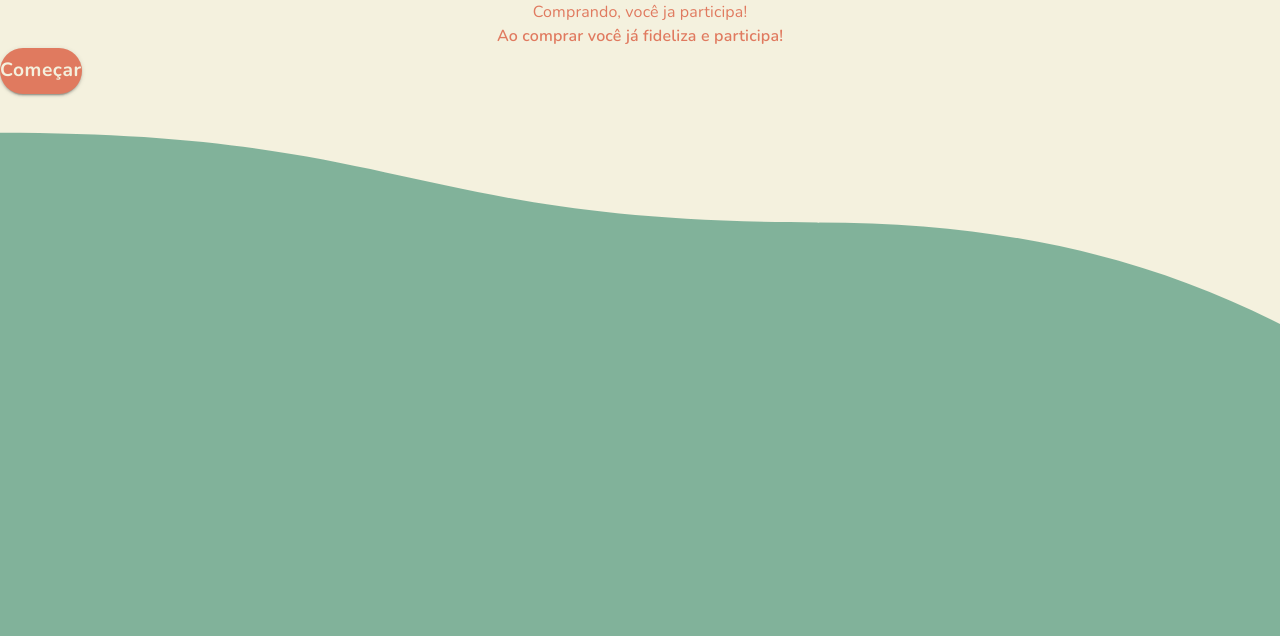
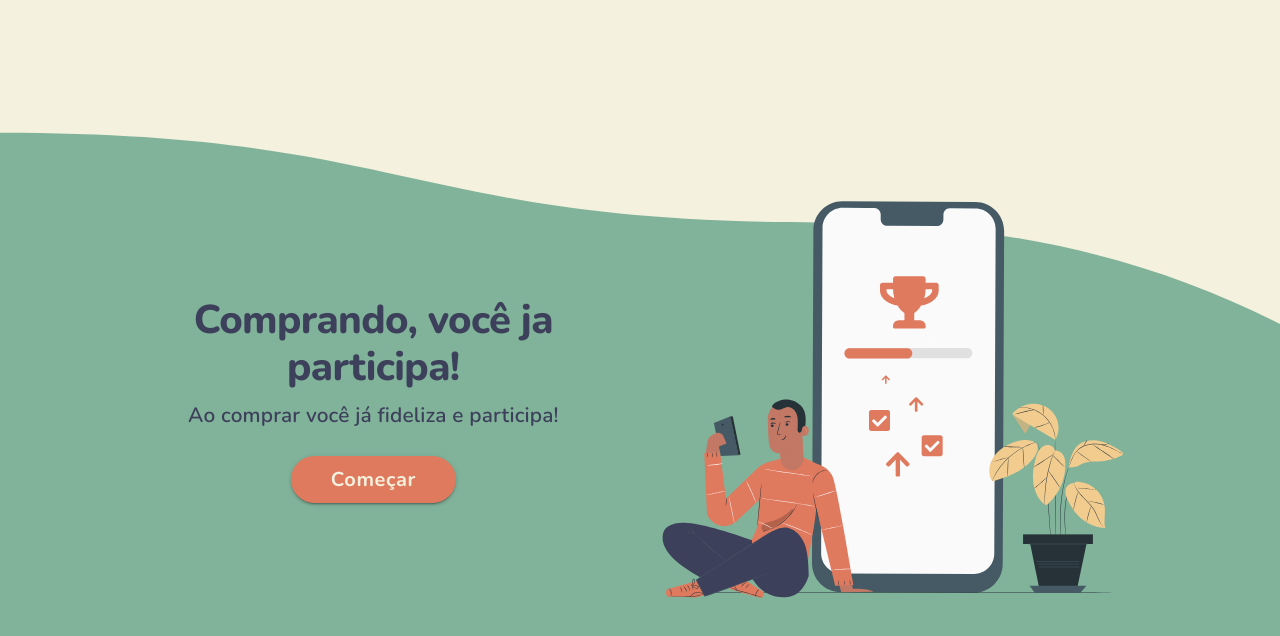
Before and after one commit to brunodassisf/fideliza-cdd-front-end, a React (Create React App) app: page / in a window 1280 px wide. Shown: the top 636 px of the page. Built offline with nearby package versions, Linux system fonts and the light colour scheme.

Commit message:
Adjustment page home

```diff
--- a/src/pages/Home/components/Home.styles.ts
+++ b/src/pages/Home/components/Home.styles.ts
@@ -1,7 +1,4 @@
 import { makeStyles } from '@material-ui/core/styles';
-
-// import waveImg from '../../../assets/img/img01.svg';
-// import img01 from '../../assets/img/home-search.png';
 
 export const useStyle = makeStyles((theme) => ({
   wave: {
@@ -16,4 +13,7 @@ export const useStyle = makeStyles((theme) => ({
     backgroundColor: '#81b29a',
     zIndex: -1,
   },
+  gridContainer: {
+    height: '100vh',
+  },
 }));
--- a/src/pages/Home/components/Home.tsx
+++ b/src/pages/Home/components/Home.tsx
@@ -1,40 +1,63 @@
 import React from 'react';
 import { useHistory } from 'react-router-dom';
+
 import Grid from '@material-ui/core/Grid';
 import Box from '@material-ui/core/Box';
+
 import Button from '../../../components/Button';
 import Text from '../../../components/Text';
+
 import { useStyle } from './Home.styles';
+import ImgHome from '../../../assets/img/imgHome.svg';
 
 const Home: React.FC = () => {
   const history = useHistory();
   const classes = useStyle();
 
   const redirectAcess = () => {
-        history.push('/acesso');
+    history.push('/login');
   };
 
   return (
-        <Grid container alignItems="center" justifyContent="center">
-            <Grid item xs={12}>
-                <Text size={30} align="center">
+    <Grid
+      container
+      alignItems="center"
+      justifyContent="center"
+      className={classes.gridContainer}
+    >
+      <Grid item xs={12} md={5}>
+        <Text
+          shouldLoadColor="secondary"
+          weight="800"
+          variant="h1"
+          align="center"
+          mb={1}
+        >
           Comprando, você ja participa!
         </Text>
-            </Grid>
-            <Grid item xs={12}>
-                <Text size={24} hasMarginBottom={4} weight="600" align="center">
+
+        <Text
+          shouldLoadColor="secondary"
+          weight="600"
+          variant="h6"
+          align="center"
+          mb={3}
+        >
           Ao comprar você já fideliza e participa!
         </Text>
-            </Grid>
-            <Grid item xs={12}>
         <Button
           color="primary"
           variant="contained"
-                    weight="400"
+          align="center"
+          sizeText={20}
+          px={40}
           onClick={redirectAcess}
         >
           Começar
         </Button>
+      </Grid>
+      <Grid item xs={12} md={5}>
+        <img src={ImgHome} alt="" />
       </Grid>
       <Box className={classes.wave} />
     </Grid>
```
Lines whose indentation alone changed are shown as unchanged.
